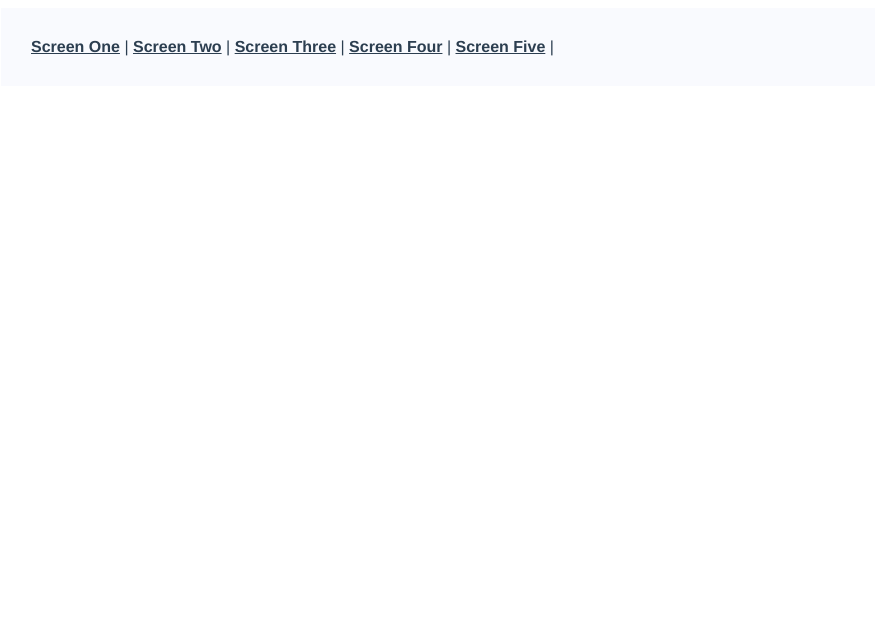
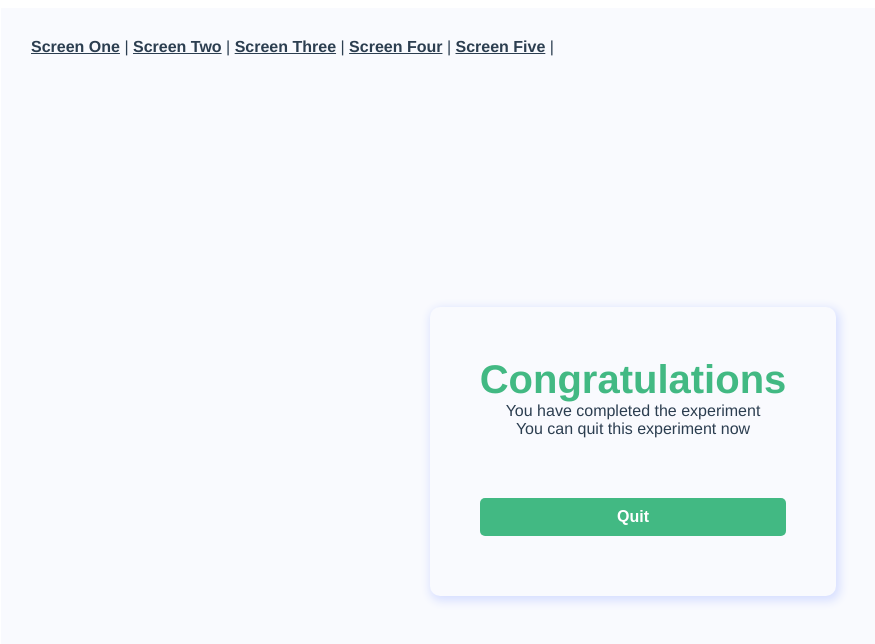
Before and after one commit to ritwik-m/VirtualLab-OOP, a Vue app in the folder exp-1/: page /completion in a window 1280 px wide. Shown: the top 644 px of the page, without its empty margins (7-882 px from the left). Built offline with nearby package versions, Linux system fonts and the light colour scheme.

Commit message:
Completed routing, removed back buttons and added Congratulations page to first experiment

```diff
--- a/exp-1/src/router/index.js
+++ b/exp-1/src/router/index.js
@@ -29,6 +29,11 @@ const routes = [
     path: '/screen-two-new',
     name: 'screen-two-new',
     component: () => import('../views/ScreenTwoNew.vue')
+  },
+  {
+    path: '/completion',
+    name: "CongratulationsPage",
+    component: () => import('../views/CongratulationsPage.vue')
   }
 ]
 
--- /dev/null
+++ b/exp-1/src/views/CongratulationsPage.vue
@@ -0,0 +1,87 @@
+<template>
+  <div class="app">
+
+    <div class="flexbox">
+      <div class="outer-box">
+
+        <div class="congrats">
+          Congratulations
+        </div>
+        <div class="sub-text">
+          You have completed the experiment
+          <br/>
+          You can quit this experiment now
+
+          </div>
+
+        <button class="continue-button" @click="quit">Quit</button>
+
+      </div>
+    </div>
+  </div>
+</template>
+
+<script>
+export default {}
+</script>
+
+<style scoped>
+.flexbox {
+  display: flex;
+  justify-content: space-evenly;
+  flex-direction: column;
+  align-items: center;
+  height: 90vh;
+  overflow: hidden;
+  margin: 0;
+  padding: 15px
+}
+
+.outer-box {
+  display: flex;
+  flex-direction: column;
+  background-color: #F9FAFE;
+  box-shadow: 2px 3px 10px 2px #D7DFFF;
+  border-radius: 10px;
+  padding: 50px;
+  width: min-content;
+  align-items: center;
+  margin: 10px 10% 30px;
+  justify-content: center;
+}
+
+.congrats {
+  font-size: 2.5rem;
+  font-weight: 600;
+  color: #42b983;
+  margin: 0;
+  padding: 0;
+}
+
+.sub-text {
+  font-size: 1rem;
+  text-align: center;
+  font-weight: 400;
+  color: #2c3e50;
+  margin-bottom: 50px;
+  padding: 0;
+}
+
+.continue-button{
+  background-color: #42b983;
+  color: white;
+  border: none;
+  border-radius: 5px;
+  padding: 10px 20px;
+  font-size: 1rem;
+  font-weight: 600;
+  margin: 10px;
+  cursor: pointer;
+  width: 100%;
+}
+
+.continue-button:hover {
+  background-color: #2c3e50;
+}
+
+</style>
--- a/exp-1/src/views/ScreenFour.vue
+++ b/exp-1/src/views/ScreenFour.vue
@@ -1,13 +1,63 @@
 <template>
   <div id="app">
-        <img style="width: 100%; height:auto; max-width:1000px; align-self: center; justify-content: center; align-items: center;" v-bind:src="require('../assets/class_diag.png')" />
+    <img
+        style="width: 100%; height:auto; max-width:1000px; align-self: center; justify-content: center; align-items: center;"
+        v-bind:src="require('../assets/class_diag.png')"/>
   </div>
+  <footer>
+    <div id="buttons" class="relative">
+      <button class="navitem" @click="next()">Next</button>
+    </div>
+  </footer>
 </template>
+
+<script>
+export default {
+  methods: {
+    next(){
+      this.$router.push('/screen-two-new')
+    }
+  }
+}
+</script>
 
 
 <style scoped>
 
-.app{
+#buttons {
+  margin: 0;
+  text-align: center;
+}
+
+.relative {
+  padding: 10px;
+  display: flex;
+  width: 100%;
+  flex-direction: row;
+  justify-content: space-between;
+}
+
+.navitem {
+  width: 100px;
+  height: 50px;
+  padding: 10px;
+  text-align: center;
+  border: none;
+  background-color: #E8562A;
+  color: #fff;
+  cursor: pointer;
+  font-weight: bold;
+}
+
+.navitem:hover {
+  background-color: #fff;
+  color: #E8562A;
+  border: 1px solid #E8562A;
+  cursor: pointer;
+  font-weight: bold;
+}
+
+.app {
   display: flex;
   align-items: center;
   justify-content: center;
--- a/exp-1/src/views/ScreenThree.vue
+++ b/exp-1/src/views/ScreenThree.vue
@@ -105,7 +105,7 @@ export default {
 
       if (final_string.includes('Customer Customer name') && final_string.includes('Reservation Vehicle reservation contract Reservation number Vehicle release date') && final_string.includes('Clerk Office Clerk name') && final_string.includes('Vehicle Key')) {
         alert('Correct')
-        // this.$router.push('/')
+        this.$router.push('/screen-four')
       }
       else {
         alert('Incorrect')
@@ -170,7 +170,6 @@ export default {
   </main>
   <footer>
     <div id="buttons" class="relative">
-      <button class="navitem">Back</button>
       <button class="navitem" @click="validate()">Next</button>
     </div>
   </footer>
--- a/exp-1/src/views/ScreenThreeOld.vue
+++ b/exp-1/src/views/ScreenThreeOld.vue
@@ -116,7 +116,6 @@ export default {
   </main>
   <footer>
     <div id="buttons" class="relative">
-      <button class="navitem">Back</button>
       <button class="navitem" @click="validate()">Next</button>
     </div>
   </footer>
--- a/exp-1/src/views/ScreenTwo.vue
+++ b/exp-1/src/views/ScreenTwo.vue
@@ -304,7 +304,6 @@ export default {
 </div>
   <footer>
     <div id="buttons" class="relative">
-      <button class="navitem">Back</button>
       <button class="navitem" @click="validate()">Next</button>
     </div>
   </footer>
--- a/exp-1/src/views/ScreenTwoNew.vue
+++ b/exp-1/src/views/ScreenTwoNew.vue
@@ -218,7 +218,7 @@ export default {
 
             if (this.valid) {
                 alert('All good')
-                this.$router.push('/screen-three')
+                this.$router.push('/completion')
             }
             else {
                 alert('There\'s some mistake')
@@ -364,7 +364,6 @@ export default {
     </div>
     <footer>
         <div id="buttons" class="relative">
-            <button class="navitem">Back</button>
             <button class="navitem" @click="validate()">Next</button>
         </div>
     </footer>
```
Also changed, not shown: 1 other file (tests, documents, lock files or other folders). Lines whose indentation alone changed are shown as unchanged.
